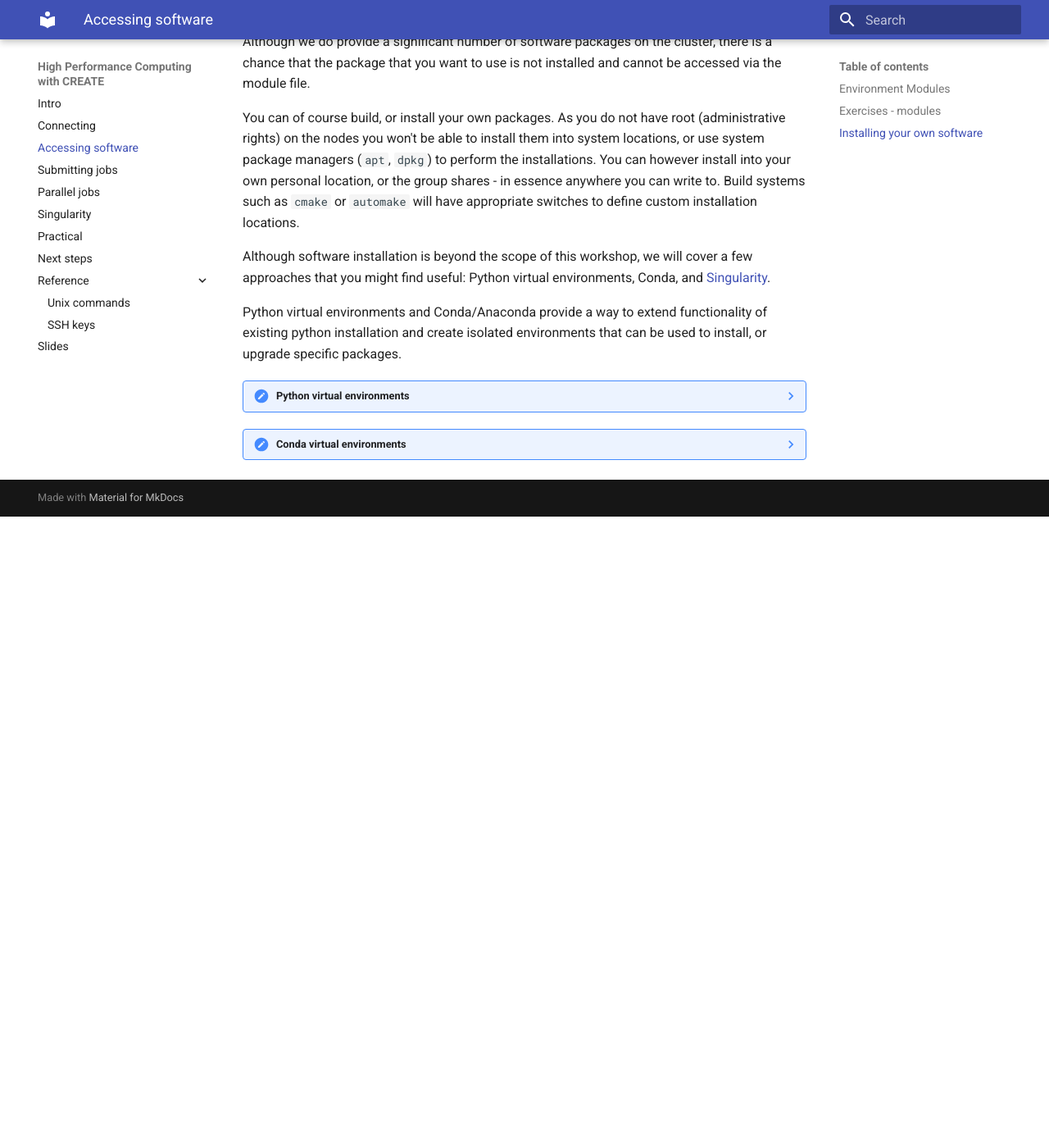
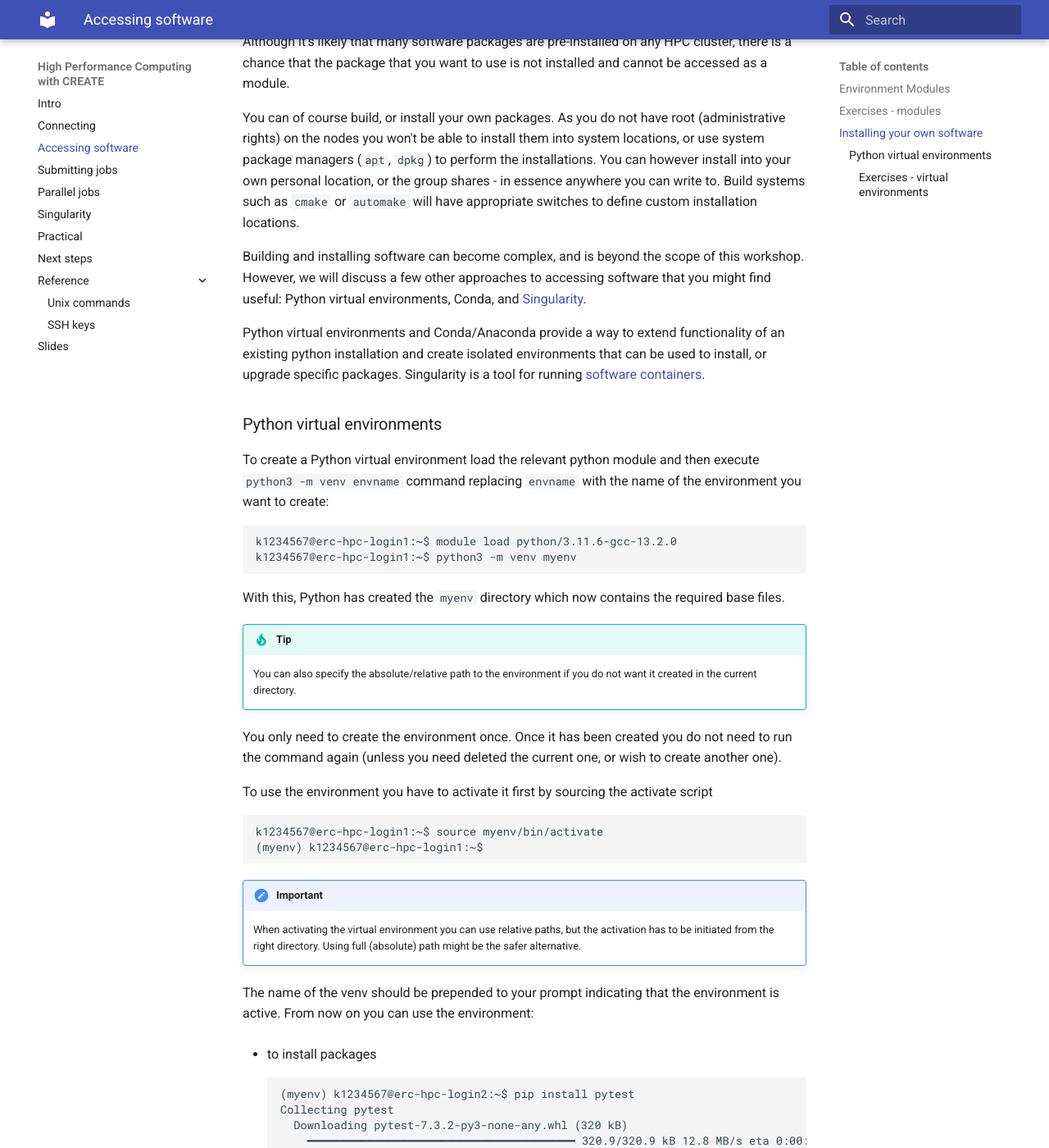
Before and after one commit to kcl-eresearch/High-Performance-Computing-for-Digital-Humanities, an MkDocs documentation site: the page built from docs/using_software.md, in a window 1280 px wide and 1400 px high, scrolled down 3564 px. Shown: the whole window at 82% size. Built offline with MkDocs 1.6.1 and Material for MkDocs 9.7.7, drawn with Linux system fonts in a browser that asks for light colours; before the commit the page ends 4194 px from its top, so only the background shows below that; some of the changed text lies outside the part shown.

Commit message:
update section on Python virtual envs

````diff
--- a/docs/using_software.md
+++ b/docs/using_software.md
@@ -178,100 +178,101 @@ python/3.11.6-gcc-13.2.0                       : The Python programming language
 
 ## Exercises - modules
 
-To test your understanding of how to access software on CREATE HPC, work through the exercises in [this section](exercises.md/#using-modules).
+To test your understanding of how to access software using modules, work through the exercises in [this section](exercises.md/#using-modules).
 
 ## Installing your own software
 
-Although we do provide a significant number of software packages on the cluster, there is a chance that the package that you want to use
-is not installed and cannot be accessed via the module file.
+Although it's likely that many software packages are pre-installed on any HPC cluster, there is a chance that the package that you want to use
+is not installed and cannot be accessed as a module.
 
 You can of course build, or install your own packages. As you do not have root (administrative rights) on the nodes you won't be able to install them
 into system locations, or use system package managers (`apt`, `dpkg`) to perform the installations.
 You can however install into your own personal location, or the group shares - in essence anywhere you can write to. Build systems such
 as `cmake` or `automake` will have appropriate switches to define custom installation locations.
 
-Although software installation is beyond the scope of this workshop, we will cover a few approaches that you might find useful:
+Building and installing software can become complex, and is beyond the scope of this workshop.
+However, we will discuss a few other approaches to accessing software that you might find useful:
 Python virtual environments, Conda, and [Singularity](singularity.md).
 
-Python virtual environments and Conda/Anaconda provide a way to extend functionality of existing python installation and create isolated environments
+Python virtual environments and Conda/Anaconda provide a way to extend functionality of an existing python installation and create isolated environments
 that can be used to install, or upgrade specific packages.
+Singularity is a tool for running [software containers](https://en.wikipedia.org/wiki/Containerization_(computing)).
 
-??? note "Python virtual environments"
-    To create a Python virtual environment load the relevant python module and then execute `python3 -m venv envname` command replacing `envname` with the name
-    of the environment you want to create:
+### Python virtual environments
+
+To create a Python virtual environment load the relevant python module and then execute `python3 -m venv envname` command replacing `envname` with the name
+of the environment you want to create:
+
+```text
+k1234567@erc-hpc-login1:~$ module load python/3.11.6-gcc-13.2.0
+k1234567@erc-hpc-login1:~$ python3 -m venv myenv
+```
+
+With this, Python has created the `myenv` directory which now contains the required base files.
+
+!!! tip
+    You can also specify the absolute/relative path to the environment if you do not want it created in the current directory.
+
+You only need to create the environment once. Once it has been created you do not need to run the command again (unless you need deleted the current one, or wish to create another one).
+
+To use the environment you have to activate it first by sourcing the activate script
+
+```text
+k1234567@erc-hpc-login1:~$ source myenv/bin/activate
+(myenv) k1234567@erc-hpc-login1:~$
+```
+
+!!! important
+    When activating the virtual environment you can use relative paths, but the activation has to be initiated from the right directory.
+    Using full (absolute) path might be the safer alternative.
+
+The name of the venv should be prepended to your prompt indicating that the environment is active. From now on you can use the environment:
+
+* to install packages
 
     ```text
-    k1234567@erc-hpc-login1:~$ module load python/3.11.6-gcc-13.2.0
-    k1234567@erc-hpc-login1:~$ python3 -m venv myenv
+    (myenv) k1234567@erc-hpc-login2:~$ pip install pytest
+    Collecting pytest
+      Downloading pytest-7.3.2-py3-none-any.whl (320 kB)
+        ━━━━━━━━━━━━━━━━━━━━━━━━━━━━━━━━━━━━━━━━ 320.9/320.9 kB 12.8 MB/s eta 0:00:00
+    Collecting tomli>=1.0.0
+      Downloading tomli-2.0.1-py3-none-any.whl (12 kB)
+    Collecting packaging
+      Downloading packaging-23.1-py3-none-any.whl (48 kB)
+        ━━━━━━━━━━━━━━━━━━━━━━━━━━━━━━━━━━━━━━━━ 48.9/48.9 kB 2.5 MB/s eta 0:00:00
+    Collecting iniconfig
+      Downloading iniconfig-2.0.0-py3-none-any.whl (5.9 kB)
+    Collecting exceptiongroup>=1.0.0rc8
+      Downloading exceptiongroup-1.1.1-py3-none-any.whl (14 kB)
+    Collecting pluggy<2.0,>=0.12
+      Downloading pluggy-1.0.0-py2.py3-none-any.whl (13 kB)
+    Installing collected packages: tomli, pluggy, packaging, iniconfig, exceptiongroup, pytest
+    Successfully installed exceptiongroup-1.1.1 iniconfig-2.0.0 packaging-23.1 pluggy-1.0.0 pytest-7.3.2 tomli-2.0.1
+
+    [notice] A new release of pip available: 22.3.1 -> 23.1.2
+    [notice] To update, run: pip install --upgrade pip
     ```
 
-    With this, Python has created the `myenv` directory which now contains the required base files.
-
-    !!! tip
-        You can also specify the absolute/relative path to the environment if you do not want it created in the current directory.
-
-    You only need to create the environment once. Once it has been created you do not need to run the command again (unless you need deleted the current one, or wish to create another one).
-
-    To use the environment you have to activate it first by sourcing the activate script
+* or to run python scripts
 
     ```text
-    k1234567@erc-hpc-login1:~$ source myenv/bin/activate
-    (myenv) k1234567@erc-hpc-login1:~$
+    (myenv) k1234567@erc-hpc-login1:~$ python /datasets/hpc_training/utils/helloworld.py
+    Hello World!
     ```
 
-    !!! important
-        When activating the virtual environment you can use relative paths, but the activation has to be initiated from the right directory.
-        Using full (absolute) path might be the safer alternative.
+To deactivate the environment use `deactivate` command
 
-    The name of the venv should be prepended to your prompt indicating that the environment is active. From now on you can use the environment:
+```text
+(myenv) k1234567@erc-hpc-login1:~$ deactivate
+k1234567@erc-hpc-login1:~$
+```
 
-    * to install packages
+You will see that the environment name has disappeared from the shell prompt.
 
-        ```text
-        (myenv) k1234567@erc-hpc-login2:~$ pip install pytest
-        Collecting pytest
-          Downloading pytest-7.3.2-py3-none-any.whl (320 kB)
-            ━━━━━━━━━━━━━━━━━━━━━━━━━━━━━━━━━━━━━━━━ 320.9/320.9 kB 12.8 MB/s eta 0:00:00
-        Collecting tomli>=1.0.0
-          Downloading tomli-2.0.1-py3-none-any.whl (12 kB)
-        Collecting packaging
-          Downloading packaging-23.1-py3-none-any.whl (48 kB)
-            ━━━━━━━━━━━━━━━━━━━━━━━━━━━━━━━━━━━━━━━━ 48.9/48.9 kB 2.5 MB/s eta 0:00:00
-        Collecting iniconfig
-          Downloading iniconfig-2.0.0-py3-none-any.whl (5.9 kB)
-        Collecting exceptiongroup>=1.0.0rc8
-          Downloading exceptiongroup-1.1.1-py3-none-any.whl (14 kB)
-        Collecting pluggy<2.0,>=0.12
-          Downloading pluggy-1.0.0-py2.py3-none-any.whl (13 kB)
-        Installing collected packages: tomli, pluggy, packaging, iniconfig, exceptiongroup, pytest
-        Successfully installed exceptiongroup-1.1.1 iniconfig-2.0.0 packaging-23.1 pluggy-1.0.0 pytest-7.3.2 tomli-2.0.1
-
-        [notice] A new release of pip available: 22.3.1 -> 23.1.2
-        [notice] To update, run: pip install --upgrade pip
-        ```
-
-    * or to run python scripts
-
-        ```text
-        (myenv) k1234567@erc-hpc-login1:~$ python /datasets/hpc_training/utils/helloworld.py
-        Hello World!
-        ```
-
-    To deactivate the environment use `deactivate` command
-
-    ```text
-    (myenv) k1234567@erc-hpc-login1:~$ deactivate
-    k1234567@erc-hpc-login1:~$
-    ```
-
-    You will see that the environment name has disappeared from the shell prompt.
-
-    __Exercises - virtual environments__
-
-    To practice using Python virtual environments, work through the exercises in [this section](exercises.md/#python-virtual-environments).
 
 ??? note "Conda virtual environments"
-    Anaconda/Conda is available as a module on CREATE.
+    Conda is another tool for creating virtual environments.
+    On CREATE, Conda is available via the `anaconda3` module.
 
     To use Conda, first load the module:
 
@@ -305,3 +306,7 @@ that can be used to install, or upgrade specific packages.
     !!! tip
         To prevent activation of the Conda base environment by default, which may conflict with other modules/packages, run
         `conda config --set auto_activate_base false`
+
+#### Exercises - virtual environments
+
+To practice using Python virtual environments, work through the exercises in [this section](exercises.md/#python-virtual-environments).
````
Also changed, not shown: docs/parallel_jobs.md (+1 -1 lines).
